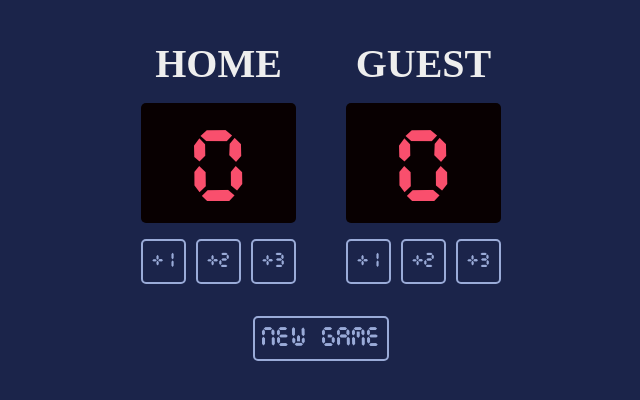
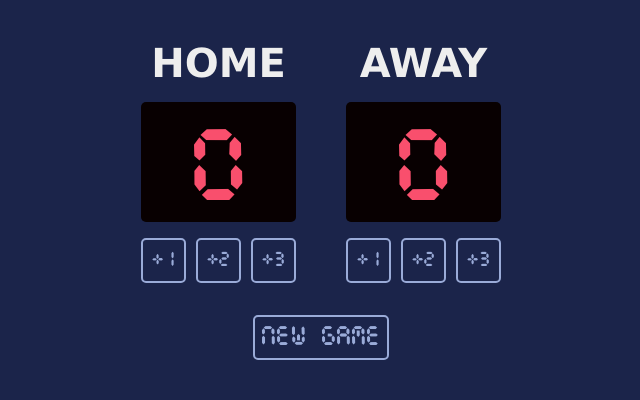
Before and after one commit to norflit/basketball-scoreboard, a plain HTML site: page index.html in a window 1280 px wide. Shown: the whole page, without its empty margins (319-959 px from the left). Drawn offline with Linux system fonts and the light colour scheme.

Commit message:
Update h3 text and font family

```diff
--- a/index.css
+++ b/index.css
@@ -12,6 +12,7 @@ h3 {
     color: #EEEEEE;
     font-size: 40px;
     margin-bottom: 16px;
+    font-family: Verdana, Geneva, Tahoma, sans-serif;
 }
 
 .flex-container {
--- a/index.html
+++ b/index.html
@@ -14,7 +14,7 @@
                 </div>
             </div>
             <div>
-                <h3>GUEST</h3>
+                <h3>AWAY</h3>
                 <div id="guest-score-el" class="score-el">0</div>
                 <div class="btn-container">
                     <button class="btn" onclick="guestAddOne()">+1</button>
```
